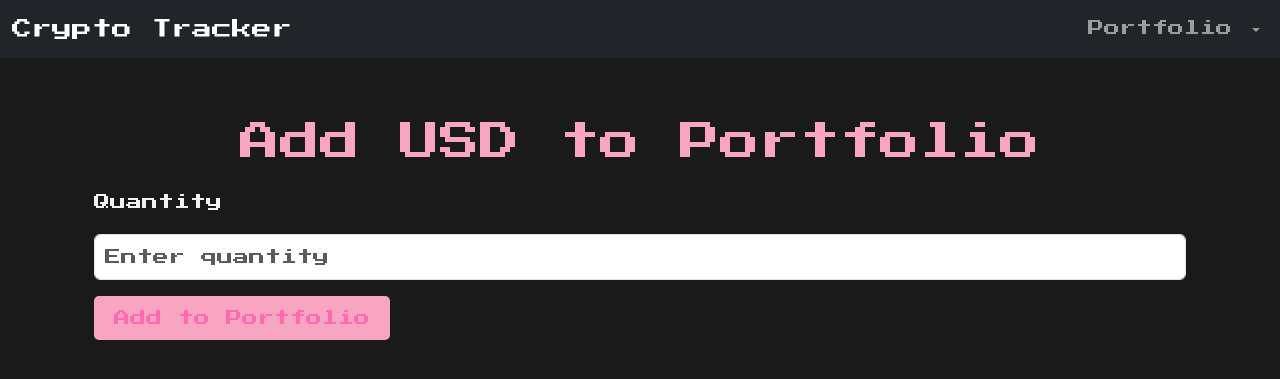
After one commit to lcm9995/crypto_tracker, a Flask app: page /coin/1/add_to_portfolio in a window 1280 px wide. The commit adds this page. Shown: the top 379 px of the page. Run offline with Flask 3, Linux system fonts and the light colour scheme; a user stored in the database is signed in; tables that the repository leaves empty hold one stand-in row (values such as "Sample post").

Commit message:
more routes added, portfolio feature implemented

```diff
--- a/app/__init__.py
+++ b/app/__init__.py
@@ -1,6 +1,7 @@
 from flask import Flask, g
 import sqlite3
 import os
+
 
 DATABASE = os.path.join(os.path.abspath(os.path.dirname(__file__)), 'crypto_tracker.db')
 
--- a/app/main.py
+++ b/app/main.py
@@ -3,11 +3,13 @@ from flask import Flask #, g, jsonify, request
 #from app import get_db, app
 from dotenv import load_dotenv
 from routes import app_routes
+from __init__ import init_db
 
 load_dotenv()
 
 app = Flask(__name__)
 app.config['TEMPLATES_AUTO_RELOAD'] = True
+init_db()
 #app.config['DATABASE'] = 'sqlite:///db.sqlite'
 
 app.secret_key = os.getenv("SECRET_KEY", "12345")
--- a/app/routes.py
+++ b/app/routes.py
@@ -1,14 +1,26 @@
-from flask import Blueprint, render_template, request, flash, redirect, url_for, session, jsonify
+from flask import Flask, Blueprint, render_template, request, flash, redirect, url_for, session, jsonify
 import bcrypt
 import requests
 import sqlite3
+import os
 from market_trends import get_market_trends
 from price_search import get_crypto_price
+from dotenv import load_dotenv
 
+load_dotenv()
+app = Flask(__name__)
+app.config['TEMPLATES_AUTO_RELOAD'] = True
 # Create a Blueprint
 app_routes = Blueprint("app_routes", __name__)
+
+
+@app.context_processor
+def inject_session():
+    user_id = 'user_id' in session
+    return dict(user_id = user_id)
 def get_db():
-    conn = sqlite3.connect('crypto_tracker.db')
+    conn = sqlite3.connect('app/crypto_tracker.db')
+    conn.row_factory = sqlite3.Row
     return conn
 @app_routes.route('/')
 def index():
@@ -22,7 +34,7 @@ def register():
         email = request.form['email']
         password = request.form['password']
         db = get_db()
-        user_check = db.execute("SELECT * FROM users WHERE username = ? OR email = ?", (username, email)).fetchone()
+        user_check = db.execute("SELECT * FROM Users WHERE username = ? OR email = ?", (username, email)).fetchone()
 
         if user_check:
             # If user exists with the same username or email, show an error message
@@ -36,28 +48,40 @@ def register():
         #conn = get_db()
         db.execute('INSERT INTO users (username, email, pword) VALUES (?, ?, ?)', (username, email, hashed_password))
         db.commit()
+
+        user_id = db.execute('SELECT user_id FROM users WHERE username = ? AND email = ?', (username, email)).fetchone()[0]
+
+        # Initialize an empty portfolio for the new user
+        db.execute('INSERT INTO Portfolio (user_id) VALUES (?)', (user_id,))
+        db.commit()
+
         flash('Registration successful!', 'success')
         return redirect(url_for('app_routes.login'))
 
     return render_template('register.html')
+@app_routes.route('/get_login', methods=['GET'])
+def get_login():
+    return render_template('login.html')
 
 @app_routes.route('/login', methods=['GET', 'POST'])
 def login():
     if request.method == 'POST':
-        #email = request.form['email']
         username = request.form['username']
         password = request.form['password']
 
         conn = get_db()
-        user = conn.execute('SELECT * FROM users WHERE username = ?', (username,)).fetchone()
+        try:
+            user = conn.execute('SELECT * FROM users WHERE username = ?', (username,)).fetchone()
+        except Exception as e:
+            flash(f'An error occurred: {e}', 'error')
+            return redirect('/login')
 
-        if user and bcrypt.checkpw(password.encode('utf-8'), user['password']):
-            session['user_id'] = user['id']
+        if user and bcrypt.checkpw(password.encode('utf-8'), user['pword']):  # Use correct column name
+            session['user_id'] = user['user_id']
             flash('Login successful!', 'success')
-            return redirect(url_for('dashboard'))  # Redirect to a protected route, like a dashboard
+            return redirect("/")  # Redirect to a protected route, like a dashboard
         else:
             flash('Invalid credentials. Please try again.', 'error')
-            return redirect(url_for('login'))
 
     return render_template('login.html')
 # Function to fetch cryptocurrency price
@@ -149,7 +173,48 @@ def results():
                 return render_template('results.html', error_message=error_message)
         else:
             print("No query")
-            return render_template('results.html', error_message="No query provided.")
+            return render_template('search.html', error_message="No query provided.")
+@app_routes.route('/portfolio')
+def portfolio():
+    if 'user_id' not in session:
+        flash('Please log in to view your portfolio.', 'danger')
+        return redirect(url_for('app_routes.login'))
+
+    db = get_db()
+    user_id = session['user_id']  # Get the current logged-in user's ID
+
+    # Get the aggregated portfolio data: total quantity and average price per cryptocurrency
+    portfolio_data = db.execute("""
+        SELECT crypto_id, SUM(quantity) AS total_quantity, AVG(buy_price) AS average_buy_price
+        FROM PortfolioEntry
+        WHERE user_id = ?
+        GROUP BY crypto_id
+    """, (user_id,)).fetchall()
+
+    # Now, you need to fetch the coin details (like name, symbol) to display them
+    coin_details = {}
+    for entry in portfolio_data:
+        coin = db.execute("SELECT currency_name, symbol FROM Cryptocurrencies WHERE crypto_id = ?", (entry['crypto_id'],)).fetchone()
+        coin_details[entry['crypto_id']] = coin
+
+    return render_template('portfolio.html', portfolio_entries=portfolio_data, coin_details=coin_details)
+""" @app_routes.route('/portfolio')
+def portfolio():
+    if 'user_id' not in session:
+        flash('Please log in to view your portfolio.', 'danger')
+        return redirect(url_for('app_routes.login'))
+    db = get_db()
+    user_id = session['user_id']  # Get the current logged-in user's ID
+    print("User ID: " + user_id)
+    portfolio_data = db.execute('SELECT * FROM PortfolioEntry WHERE user_id = ?', (user_id,)).fetchall()
+
+    return render_template('portfolio.html', portfolio_entries=portfolio_data) """
+@app_routes.route('/logout')
+def logout():
+    session.pop('user_id', None)  # Remove the user_id from session
+    flash('You have been logged out.', 'info')
+    return redirect('/login')
+
 @app_routes.route('/coin/<coin_id>', methods=['GET'])
 def coin_details(coin_id):
     # Fetch normal coin data by ID
@@ -177,6 +242,190 @@ def coin_details(coin_id):
         historical_data= historical_data,
         exchange_rates=exchange_rates,
     )
+def fetch_coin_details_from_api(coin_id):
+    api_url = f'https://api.coingecko.com/api/v3/coins/{coin_id}'
+    response = requests.get(api_url)
+    if response.status_code == 200:
+        print("fetcg coin details status code = 200!!")
+        coin_data = response.json()
+        return {
+            'id': coin_data['id'],
+            'name': coin_data['name'],
+            'symbol': coin_data['symbol'].upper(),
+            'current_price': coin_data['market_data']['current_price']['usd'],
+            'market_cap': coin_data['market_data']['market_cap']['usd'],
+            'volume': coin_data['market_data']['total_volume']['usd'],
+            'last_updated': coin_data['last_updated']
+        }
+    return None
+@app_routes.route('/coin/<coin_id>/add_to_portfolio', methods=['GET', 'POST'])
+def add_to_portfolio(coin_id):
+    # Check if the user is logged in
+    if 'user_id' not in session:
+        flash('You must be logged in to add to your portfolio.', 'danger')
+        return redirect('/login')
+
+    user_id = session['user_id']
+    db = get_db()
+
+    # Get the coin details from the database (only static data)
+    coin = db.execute("SELECT * FROM Cryptocurrencies WHERE crypto_id = ?", (coin_id,)).fetchone()
+
+    if not coin:
+        print("not coin")
+        # Fetch real-time coin data from the API
+        coin_details = fetch_coin_details_from_api(coin_id)
+        if coin_details:
+            print("got coin details")
+            # You could add static data to your DB if needed, but not dynamic data
+            db.execute("""
+                INSERT INTO Cryptocurrencies (crypto_id, currency_name, symbol)
+                VALUES (?, ?, ?)""",
+                       (coin_details['id'], coin_details['name'], coin_details['symbol']))
+            db.commit()
+            coin = db.execute("SELECT * FROM Cryptocurrencies WHERE crypto_id = ?", (coin_id,)).fetchone()
+        else:
+            print("couldn't get coin details")
+            flash('Unable to fetch cryptocurrency details.', 'danger')
+            return redirect('/')
+
+    if request.method == 'POST':
+        print("request method == post")
+        quantity = request.form['quantity']
+        try:
+            quantity = float(quantity)  # Make sure the quantity is a number
+        except ValueError:
+            print("Value error for quantity ")
+            flash('Please enter a valid quantity.', 'danger')
+            return redirect(f'/coin/{coin_id}/add_to_portfolio')
+
+        # Fetch real-time data again to get the latest price, market cap, etc.
+        coin_details = fetch_coin_details_from_api(coin_id)
+
+        # Add the portfolio entry with the real-time price data
+        db.execute("""
+            INSERT INTO PortfolioEntry (user_id, crypto_id, quantity, buy_price)
+            VALUES (?, ?, ?, ?)""", (user_id, coin_id, quantity, coin_details['current_price']))
+        db.commit()
+        print("successfully added to portfolio")
+        flash(f'Added {quantity} of {coin_details["name"]} to your portfolio!', 'success')
+        return redirect('/portfolio')  # Redirect to the portfolio page
+    print("request method == get")
+    return render_template('add_to_portfolio.html', coin_data=coin)
+
+""" @app_routes.route('/coin/<coin_id>/add_to_portfolio', methods=['GET', 'POST'])
+def add_to_portfolio(coin_id):
+    print("In add_to_portfolio route")
+
+    # Check if the user is logged in
+    if 'user_id' not in session:
+        flash('You must be logged in to add to your portfolio.', 'danger')
+        return redirect('/login')
+
+    user_id = session['user_id']
+    db = get_db()
+
+    # Get coin details
+    coin = db.execute("SELECT * FROM Cryptocurrencies WHERE crypto_id = ?", (coin_id,)).fetchone()
+    if not coin:
+        # Fetch and insert the coin details if it doesn't exist
+        coin_details = fetch_coin_details_from_api(coin_id)  # Replace with actual API fetch logic
+        if coin_details:
+            db.execute()
+                INSERT INTO Cryptocurrencies (crypto_id, currency_name, symbol, curr_price, market_cap, volume, last_updated)
+                VALUES (?, ?, ?, ?, ?, ?, ?),
+                       (coin_details['id'], coin_details['name'], coin_details['symbol'],
+                        coin_details['current_price'], coin_details['market_cap'],
+                        coin_details['volume'], coin_details['last_updated']))
+            db.commit()
+            coin = db.execute("SELECT * FROM Cryptocurrencies WHERE crypto_id = ?", (coin_id,)).fetchone()
+        else:
+            flash('Unable to fetch cryptocurrency details.', 'danger')
+            return redirect('/')
+
+    if request.method == 'POST':
+        # Process form submission
+        quantity = request.form.get('quantity', '').strip()
+        try:
+            quantity = float(quantity)
+        except ValueError:
+            flash('Please enter a valid quantity.', 'danger')
+            return redirect(url_for('app_routes.add_to_portfolio', coin_id=coin_id))
+
+        # Add portfolio entry
+        portfolio = db.execute("SELECT * FROM Portfolio WHERE user_id = ?", (user_id,)).fetchone()
+        if not portfolio:
+            db.execute('INSERT INTO Portfolio (user_id) VALUES (?)', (user_id,))
+            db.commit()
+
+        db.execute(
+            INSERT INTO PortfolioEntry (user_id, crypto_id, quantity, buy_price)
+            VALUES (?, ?, ?, ?), (user_id, coin_id, quantity, coin['curr_price']))
+        db.commit()
+
+        flash(f'Added {quantity} of {coin["currency_name"]} to your portfolio!', 'success')
+        return redirect('/portfolio')
+
+    # Render a form page if GET method
+    return render_template('add_to_portfolio.html', coin=coin) """
+
+
+""" @app_routes.route('/coin/<coin_id>/add_to_portfolio', methods=['GET', 'POST'])
+def add_to_portfolio(coin_id):
+    print("In add to portfolio route")
+    # Check if the user is logged in
+    if 'user_id' not in session:
+        flash('You must be logged in to add to your portfolio.', 'danger')
+        return redirect('/login')
+
+    user_id = session['user_id']
+    db = get_db()
+
+    # Get the coin details
+    coin = db.execute("SELECT * FROM Cryptocurrencies WHERE crypto_id = ?", (coin_id,)).fetchone()
+
+    if not coin:
+        coin_details = fetch_coin_details_from_api(coin_id)  # Replace with actual API fetch logic
+        if coin_details:
+            db.execute(
+                INSERT INTO Cryptocurrencies (crypto_id, currency_name, symbol, curr_price, market_cap, volume, last_updated)
+                VALUES (?, ?, ?, ?, ?, ?, ?),
+                       (coin_details['id'], coin_details['name'], coin_details['symbol'],
+                        coin_details['current_price'], coin_details['market_cap'],
+                        coin_details['volume'], coin_details['last_updated']))
+            db.commit()
+            coin = db.execute("SELECT * FROM Cryptocurrencies WHERE crypto_id = ?", (coin_id,)).fetchone()
+        else:
+            print("No coin details")
+            flash('Unable to fetch cryptocurrency details.', 'danger')
+            return redirect('/')
+
+    if request.method == 'POST':
+        quantity = request.form['quantity']
+        try:
+            quantity = float(quantity)  # Make sure the quantity is a number
+        except ValueError:
+            flash('Please enter a valid quantity.', 'danger')
+            return redirect('/'+coin_id + '/add_to_portfolio')
+
+        # Check if a portfolio already exists for this user
+        portfolio = db.execute("SELECT * FROM Portfolio WHERE user_id = ?", (user_id,)).fetchone()
+        if not portfolio:
+            # Create a new portfolio if it doesn't exist
+            db.execute('INSERT INTO Portfolio (user_id) VALUES (?)', (user_id,))
+            db.commit()
+
+        # Add the portfolio entry to the database
+        db.execute(
+            INSERT INTO PortfolioEntry (user_id, crypto_id, quantity, buy_price)
+            VALUES (?, ?, ?, ?), (user_id, coin_id, quantity, coin['curr_price']))
+        db.commit()
+
+        flash(f'Added {quantity} of {coin["currency_name"]} to your portfolio!', 'success')
+        return redirect('/portfolio')  # Redirect to the portfolio page
+
+    #return render_template('portfolio.html')
+    return redirect('/portfolio') """
 
 @app_routes.route('/test')
 def test():
--- /dev/null
+++ b/app/style.css
@@ -0,0 +1,189 @@
+/* Set global font, background color, and text color */
+* {
+    margin: 0;
+    padding: 0;
+    box-sizing: border-box;
+}
+
+body {
+    font-family: 'Press Start 2P', cursive; /* Cyberpunk style font */
+    background-color: #1a1a1a; /* Dark background */
+    color: #f2f2f2; /* Light text color */
+    line-height: 1.6;
+    padding-top: 60px; /* Adjust for fixed header */
+}
+
+h1, h2, h3, h4, h5, h6 {
+    color: #f8a5c2; /* Soft pink for headers */
+}
+
+/* Links */
+a {
+    color: #f8a5c2; /* Pink links */
+    text-decoration: none;
+}
+
+a:hover {
+    text-decoration: underline;
+}
+
+/* Header */
+header {
+    position: fixed;
+    top: 0;
+    left: 0;
+    width: 100%;
+    background-color: #333;
+    color: #fff;
+    padding: 15px 30px;
+    z-index: 1000;
+}
+
+header .navbar {
+    display: flex;
+    justify-content: space-between;
+    align-items: center;
+}
+
+header .navbar a {
+    color: #f2f2f2;
+    padding: 10px 15px;
+    font-size: 18px;
+    text-transform: uppercase;
+}
+
+header .navbar a:hover {
+    color: #f8a5c2;
+}
+
+/* Buttons */
+button, .btn {
+    background-color: #f8a5c2; /* Pink button */
+    color: #1a1a1a; /* Dark text */
+    border: none;
+    padding: 10px 20px;
+    font-size: 16px;
+    cursor: pointer;
+    border-radius: 5px;
+    transition: background-color 0.3s ease;
+}
+
+button:hover, .btn:hover {
+    background-color: #f2b8d3; /* Light pink on hover */
+}
+
+button:focus, .btn:focus {
+    outline: none;
+}
+
+/* Card/Box Styling */
+.card, .box {
+    background-color: #333;
+    border: 1px solid #444;
+    border-radius: 10px;
+    margin: 15px;
+    padding: 20px;
+    box-shadow: 0 4px 8px rgba(0, 0, 0, 0.3);
+}
+
+.card-title, .box-title {
+    font-size: 1.5rem;
+    color: #f8a5c2; /* Pink titles */
+}
+
+.card-body, .box-body {
+    color: #f2f2f2;
+}
+
+/* Form Inputs */
+input, select, textarea {
+    background-color: #444;
+    color: #fff;
+    border: 1px solid #555;
+    padding: 10px;
+    margin: 10px 0;
+    border-radius: 5px;
+    width: 100%;
+}
+
+input:focus, select:focus, textarea:focus {
+    border-color: #f8a5c2;
+    outline: none;
+}
+
+/* Tables */
+table {
+    width: 100%;
+    margin-top: 30px;
+    border-collapse: collapse;
+}
+
+th, td {
+    padding: 15px;
+    text-align: left;
+    border-bottom: 1px solid #444;
+}
+
+th {
+    background-color: #444;
+}
+
+tr:nth-child(even) {
+    background-color: #333;
+}
+
+tr:hover {
+    background-color: #555;
+}
+
+/* Alerts */
+.alert {
+    padding: 15px;
+    margin: 20px 0;
+    border-radius: 5px;
+    font-size: 16px;
+}
+
+.alert-warning {
+    background-color: #f8b400;
+    color: #1a1a1a;
+}
+
+.alert-danger {
+    background-color: #e74c3c;
+    color: #fff;
+}
+
+.alert-success {
+    background-color: #2ecc71;
+    color: #fff;
+}
+
+/* Dark mode for the footer */
+footer {
+    background-color: #222;
+    color: #f2f2f2;
+    padding: 20px;
+    text-align: center;
+}
+
+footer a {
+    color: #f8a5c2;
+}
+
+/* Fix for scrolled header */
+body {
+    padding-top: 60px;
+}
+
+/* Mobile-friendly adjustments */
+@media screen and (max-width: 768px) {
+    header .navbar {
+        flex-direction: column;
+        align-items: flex-start;
+    }
+
+    .navbar a {
+        font-size: 16px;
+    }
+}
--- /dev/null
+++ b/app/templates/add_to_portfolio.html
@@ -0,0 +1,21 @@
+{% extends "base.html" %}
+
+{% block content %}
+<div class="container mt-5">
+    <h1 class="text-center">Add {{ coin_data['currency_name'] }} to Portfolio</h1>
+    <form method="POST" action="{{ url_for('app_routes.add_to_portfolio', coin_id=coin_data['crypto_id']) }}" class="mt-4">
+        <div class="mb-3">
+            <label for="quantity" class="form-label">Quantity</label>
+            <input
+                type="number"
+                step="any"
+                class="form-control"
+                id="quantity"
+                name="quantity"
+                placeholder="Enter quantity"
+                required>
+        </div>
+        <button type="submit" class="btn btn-primary">Add to Portfolio</button>
+    </form>
+</div>
+{% endblock %}
--- a/app/templates/base.html
+++ b/app/templates/base.html
@@ -5,11 +5,25 @@
     <meta name="viewport" content="width=device-width, initial-scale=1.0">
     <title>{% block title %}Crypto Tracker{% endblock %}</title>
     <link href="https://cdn.jsdelivr.net/npm/bootstrap@5.3.0/dist/css/bootstrap.min.css" rel="stylesheet">
+    <link href="https://fonts.googleapis.com/css2?family=Press+Start+2P&display=swap" rel="stylesheet">
+
+    <!-- Custom CSS -->
+    <link rel="stylesheet" href="/app/style.css">
     <script src="https://cdn.jsdelivr.net/npm/bootstrap@5.3.0/dist/js/bootstrap.bundle.min.js" defer></script>
     <script src="https://cdn.jsdelivr.net/npm/chart.js"></script>
 
     <style>
         /* Fix the navbar to the top of the page */
+
+        /* Ensure the navbar links are also pink */
+
+        /* Make sure buttons with the 'btn' class have pink text */
+        .btn {
+            color: hotpink !important;
+        }
+
+        /* Ensure card titles have pink text */
+        /* Override any default bootstrap styles that may affect colors */
         .navbar {
             position: fixed;
             top: 0;
@@ -50,6 +64,7 @@
             text-align: left;    /* Aligns the text to the left */
             font-size: 1.5rem;  /* Makes the text smaller than the main heading */
             font-weight: 600;    /* Optionally makes the text bold */
+
         }
         #searchButton {
             background-color: green;
@@ -58,32 +73,41 @@
     </style>
 </head>
 <body>
-    <nav class="navbar navbar-expand-lg navbar-light bg-light">
+    <nav class="navbar navbar-expand-lg navbar-dark bg-dark">
         <div class="container-fluid">
             <a class="navbar-brand" href="/">Crypto Tracker</a>
-            <button class="navbar-toggler" type="button" data-bs-toggle="collapse" data-bs-target="#navbarNav" aria-controls="navbarNav" aria-expanded="false" aria-label="Toggle navigation">
+            <button class="navbar-toggler" type="button" data-bs-toggle="collapse" data-bs-target="#navbarNav">
                 <span class="navbar-toggler-icon"></span>
             </button>
             <div class="collapse navbar-collapse" id="navbarNav">
-                <ul class="navbar-nav">
-                    <li class="nav-item">
-                        <a class="nav-link active" href="/">Home</a>
-                    </li>
-                    <li class = "nav-item">
-                        <a class = "nav-link active" href="/search">Search</a>
-                    </li>
+                <ul class="navbar-nav ms-auto">
+                {% if session.get('user_id') %}
                     <li class="nav-item">
                         <a class="nav-link" href="/portfolio">Portfolio</a>
                     </li>
-                    <li class="nav-item">
-                        <a class="nav-link" href="/login">Login</a>
+                    <li class="nav-item dropdown">
+                        <a class="nav-link dropdown-toggle" href="#" id="userMenu" role="button" data-bs-toggle="dropdown">
+                            <i class="fas fa-user"></i>
+                        </a>
+                        <ul class="dropdown-menu dropdown-menu-end" aria-labelledby="userMenu">
+                            li><a class="dropdown-item" href="/logout">Logout</a></li>
+                        </ul>
                     </li>
-                    <li class="nav-item">
-                        <a class="nav-link" href="/register">Register</a>
-                    </li>
+                    {% else %}
+                        <li class="nav-item">
+                           <!--<a class="nav-link" href="/get_login">Login</a>-->
+                            <form method="GET" action="/get_login" style="display: inline;">
+                                <button type="submit" class="btn btn-primary">Login</button>
+                            </form>
+                        </li>
+                        <li class="nav-item">
+                            <a class="nav-link" href="/register">Register</a>
+                        </li>
+                    {% endif %}
                 </ul>
             </div>
-        </div>
+    </div>
+</nav>
     </nav>
     <div class="container mt-4">
         {% block content %}
--- a/app/templates/home.html
+++ b/app/templates/home.html
@@ -21,7 +21,7 @@
         </div>
     </div>
 </div>
-    <h2 class="subheader">Market Trends</h2>
+    <h2 class="subheader">Coins by Category</h2>
     <!--<h1>Market Trends (By Category) </h1>-->
 
     {% if trends %}
@@ -32,7 +32,6 @@
                     <div class="card h-100">
                         <div class="card-body text-center">
                             <h5 class="card-title">{{ trend.name }}</h5>
-
                             <p class="card-text">
                                 <strong>Market Cap:</strong>
                                 {% if trend.market_cap %}
@@ -70,7 +69,8 @@
                             <div class="d-flex justify-content-center">
                                 {% for i in range(3) %}
                                     <div class="me-3">
-                                        <a href="https://www.coingecko.com/en/coins/{{ trend.top_3_coins_id[i] }}" target="_blank">
+                                        <a href="{{ url_for('app_routes.coin_details', coin_id=trend.top_3_coins_id[i]) }}" target="_blank">
+                                        <!--<a href="https://www.coingecko.com/en/coins/{{ trend.top_3_coins_id[i] }}" target="_blank">-->
                                             <img src="{{ trend.top_3_coins[i] }}" alt="{{ trend.top_3_coins_id[i] }}" width="50" height="50">
                                         </a>
                                         <p>{{ trend.top_3_coins_id[i] }}</p>
--- a/app/templates/search_results.html
+++ b/app/templates/search_results.html
@@ -6,7 +6,7 @@
 <div class="container">
     <h2 class="mt-4">Search for Cryptocurrencies</h2>
 
-    <!-- Search Form -->
+    Search Form -->
     <form method="POST" class="mb-4">
         <div class="input-group">
             <input type="text" name="crypto_query" class="form-control" placeholder="Enter cryptocurrency name or symbol" required>
@@ -47,4 +47,3 @@
     {% endif %}
 </div>
 {% endblock %}
- -->
```
Also changed, not shown: app/schema.sql (+3 -7 lines), app/templates/coin_details.html (+16 -1 lines), app/templates/portfolio.html (+26 -23 lines), app/crypto_tracker.db, crypto_tracker.db (added), 3 other files.
